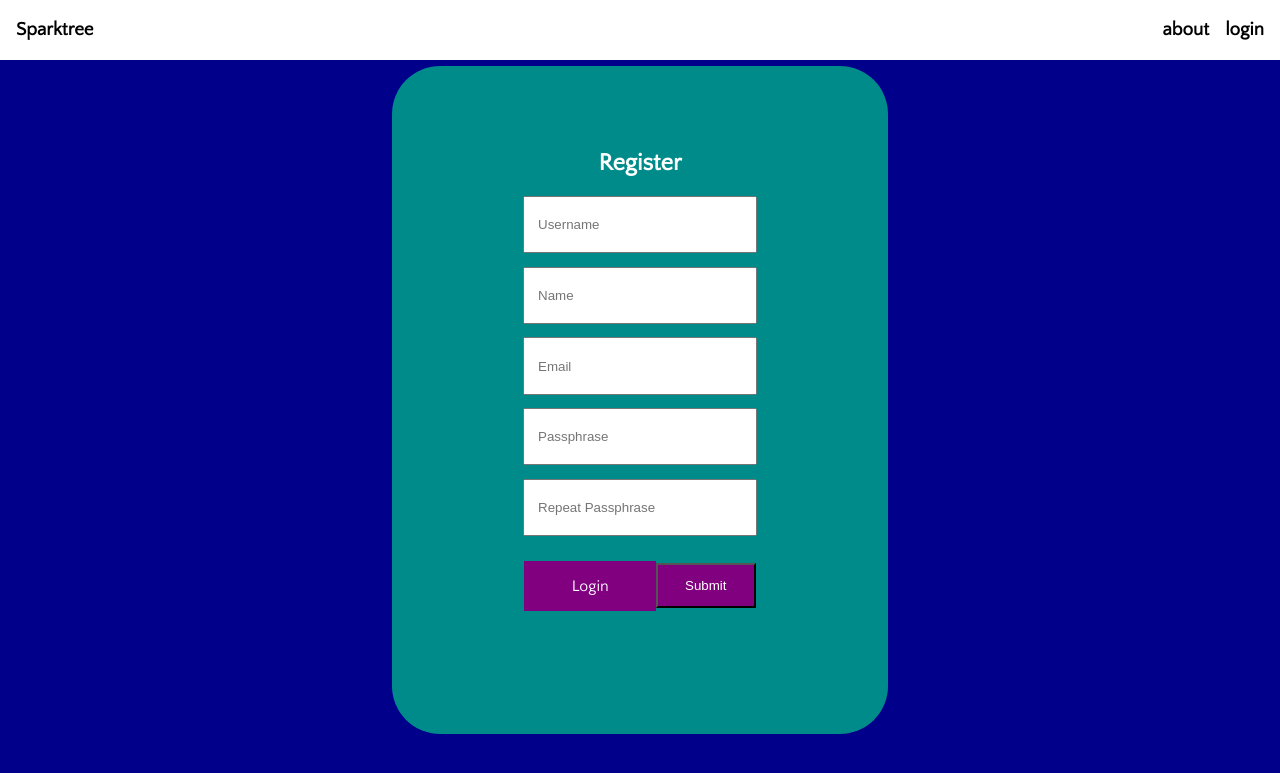
After one commit to BFB1/lokaverkefni-2019v, a Flask app: page /auth/register in a window 1280 px wide. The commit adds this page. Shown: the top 773 px of the page. Run offline with Flask 2, Linux system fonts and the light colour scheme; some libraries are stand-ins or nearby versions.

Commit message:
Rework auth to enable registration

```diff
--- a/app.py
+++ b/app.py
@@ -37,9 +37,8 @@ def index():
     return render_template('index.html')
 
 
-@app.route('/login', methods=['GET', 'POST'])
+@app.route('/auth', methods=['GET', 'POST'])
 def auth():
-
     login_form = LoginForm()
     if login_form.validate_on_submit():
         user = Account.query.filter_by(username=login_form.username.data).first()
@@ -47,8 +46,23 @@ def auth():
             if login_form.password.data == user.password:
                 login_user(user)
                 return redirect('/')
+    return render_template('auth.html', form=login_form, failed=True if request.method == 'POST' else False)
 
-    return render_template('auth.html', form=login_form, failed=True if request.method == 'POST' else False)
+
+@app.route('/auth/register', methods=['GET', 'POST'])
+def register():
+    register_form = RegistrationForm()
+    if register_form.validate_on_submit():
+        try:
+            user = Account(username=register_form.username.data, name=register_form.realName.data,
+                                   email=register_form.email.data, password=register_form.password.data)
+            db.session.add(user)
+            db.session.commit()
+        except SQLAlchemyError:
+            return render_template('auth.html', form=register_form, register=True, failed=True)
+        login_user(user)
+        return redirect('/')
+    return render_template('auth.html', form=register_form, register=True, failed=False)
 
 
 @app.route('/thread/<thread_id>', methods=['GET', 'POST'])
--- a/forms.py
+++ b/forms.py
@@ -1,5 +1,6 @@
 from wtforms import *
 from flask_wtf import FlaskForm
+from wtforms.fields.html5 import EmailField
 
 
 class LoginForm(FlaskForm):
@@ -9,13 +10,16 @@ class LoginForm(FlaskForm):
 
 
 class RegistrationForm(FlaskForm):
-    username = StringField('Username', [validators.data_required()])
+    username = StringField('Username', [validators.data_required()], render_kw={"placeholder": "Username"})
+    realName = StringField('Name', [validators.data_required()], render_kw={"placeholder": "Name"})
+    email = EmailField('Email', [validators.data_required(), validators.email()], render_kw={"placeholder": 'Email'})
     password = PasswordField('Password', [
         validators.DataRequired(),
         validators.EqualTo('confirm', message='Passwords must match'),
         validators.Length(min=8)
-    ])
-    confirm = PasswordField('Repeat Password', [validators.data_required()])
+    ], render_kw={"placeholder": "Passphrase"})
+    confirm = PasswordField('Repeat Password', [validators.data_required()],
+                            render_kw={"placeholder": "Repeat Passphrase"})
     submit = SubmitField('Submit')
 
 
--- a/templates/auth.html
+++ b/templates/auth.html
@@ -5,16 +5,11 @@
 <div class="wrapper">
     <header class="index">
         <div class="login_form_style">
-            <h2>Login</h2>
-            <form method="POST" id="login_form">
-                {{ form.csrf_token }}
-                {{ render_field(form.username) }}
-                {{ render_field(form.password) }}
-                <div class="flex_row">
-                    <button class="flex_row_child form_button">Register</button>
-                    {{ render_field(form.submit, class="flex_row_child form_button") }}
-                </div>
-            </form>
+            {% if register %}
+                {% include 'includes/registrationForm.html' %}
+                {% else %}
+                {% include 'includes/loginForm.html' %}
+            {% endif %}
         </div>
     </header>
 </div>
--- /dev/null
+++ b/templates/includes/registrationForm.html
@@ -0,0 +1,13 @@
+<h2>Register</h2>
+<form method="POST" id="login_form">
+    {{ form.csrf_token }}
+    {{ render_field(form.username) }}
+    {{ render_field(form.realName) }}
+    {{ render_field(form.email) }}
+    {{ render_field(form.password) }}
+    {{ render_field(form.confirm) }}
+    <div class="flex_row">
+        <a href="{{ url_for('auth') }}" class="flex_row_child form_button">Login</a>
+        {{ render_field(form.submit, class="flex_row_child form_button") }}
+    </div>
+</form>
```
Also changed, not shown: templates/includes/loginForm.html (added, +10 -0 lines).
